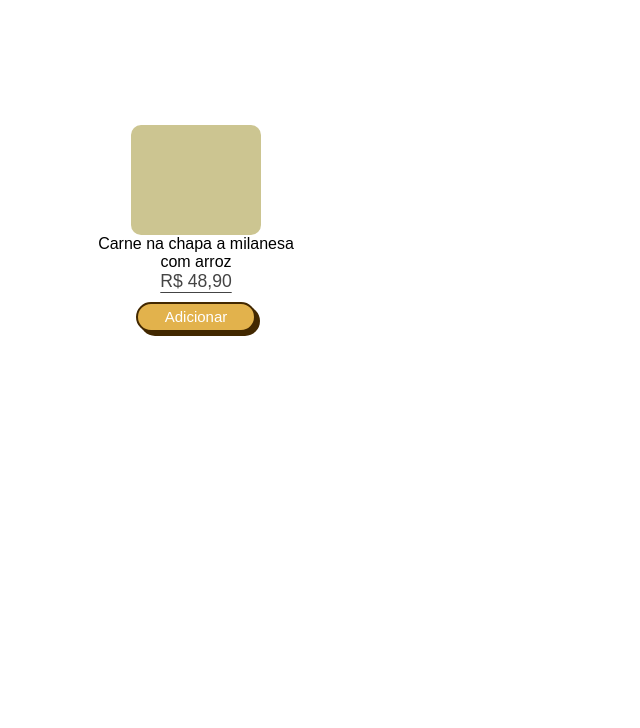
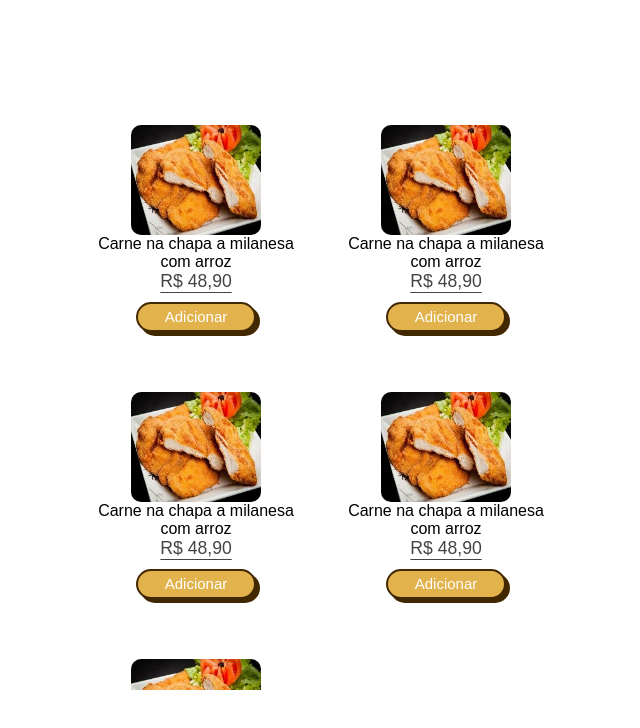
Before and after one commit to oaugustoreis/firebaseauth, a Vue app: page /home in a window 1280 px wide. Shown: the top 728 px of the page, without its empty margins (303-943 px from the left). Built offline with nearby package versions, Linux system fonts and the light colour scheme; no server answers; a web font is replaced by a local one.

Commit message:
Cards do home melhorados

```diff
--- a/src/views/Home.vue
+++ b/src/views/Home.vue
@@ -1,14 +1,21 @@
 <template>
   <div class="home">
-    <div class="card ">
-      <!-- <div class="hover-info">
-        <p>Arroz</p>
-        <p>Farofa</p>
-        <p>Pure de batata</p>
-        <p>Feijao</p>
-      </div> -->
+    <div class="card"  :key="item" v-for="item in 7">
       <div class="center">
-        <div class="img"></div>
+        <div class="img">
+          <img src="../assets/frango.jpg" alt="" />
+          <div class="details">
+            <div class="center">
+              <ul>
+                <p>Acompanha:</p>
+                <li>Arroz</li>
+                <li>Feijao</li>
+                <li>Pure de batata</li>
+                <li>Farofa</li>
+              </ul>
+            </div>
+          </div>
+        </div>
         <h2 class="name">Carne na chapa a milanesa com arroz</h2>
         <p class="price">R$ 48,90</p>
         <button class="button-74 button-pedidos">Adicionar</button>
@@ -29,6 +36,24 @@ export default defineComponent({
 * {
   transition: 0.2s;
 }
+.details .center {
+  display: none;
+  transform: scale(0);
+}
+
+.details .center ul {
+  list-style: inside;
+  line-height: 1.1;
+  padding: 0;
+}
+
+.details .center ul li {
+  font-size: 16px;
+  color: var(--color1);
+  p{
+    font-size: 18px;
+  }
+}
 .home {
   width: calc(100vw / 2.5);
   height: calc(100vh - 220px);
@@ -40,7 +65,6 @@ export default defineComponent({
   grid-row-gap: 10px;
   align-items: start;
 }
-
 .card {
   border-radius: 10px;
   padding: 15px;
@@ -57,6 +81,13 @@ export default defineComponent({
   &:hover {
     background-color: var(--hover);
     transform: scale(1.01);
+    .details .center {
+      display: block;
+      transform: scale(1);
+    }
+    .img img {
+      display: none;
+    }
   }
 }
 .hover-info {
@@ -68,7 +99,11 @@ export default defineComponent({
   border-radius: 10px;
   width: 130px;
   height: 110px;
-  background-color: var(--color2);
+  img {
+    width: 130px;
+    height: 110px;
+    border-radius: 10px;
+  }
 }
 .name {
   margin-top: 0;
```
Also changed, not shown: src/assets/frango.jpg (added).
